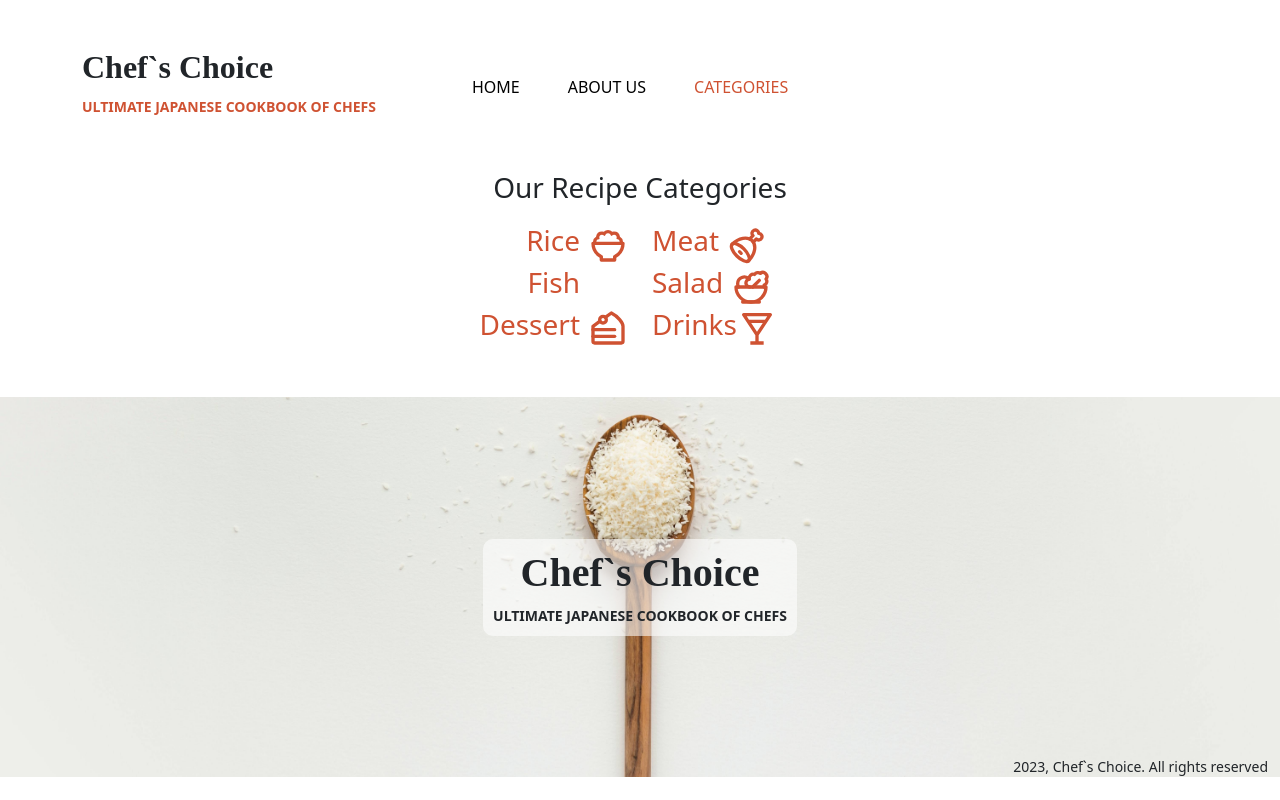
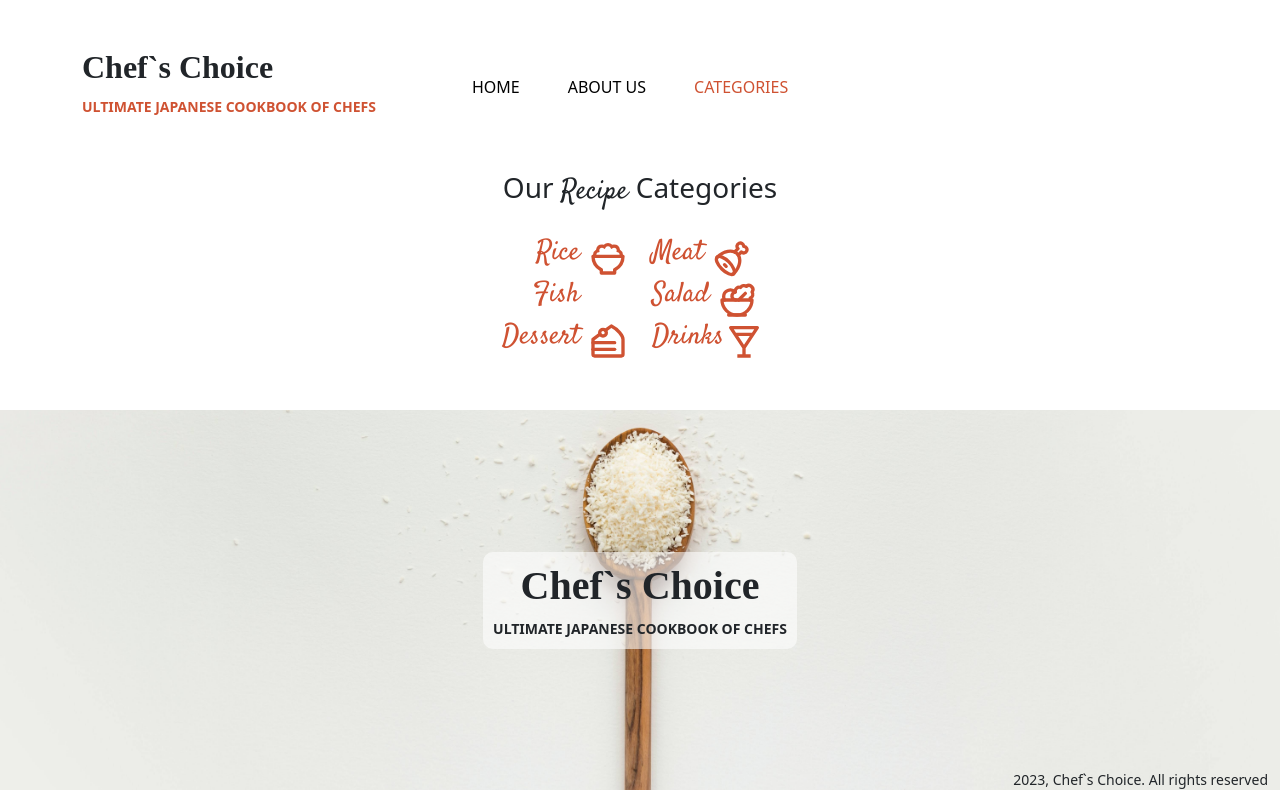
Before and after one commit to Barshonwebdev/Chef-s-Choice-client, a React (Vite) app: page /categories in a window 1280 px wide. Built offline with nearby package versions, Linux system fonts and the light colour scheme; some icons are missing; a web font is replaced by a local one.

Commit message:
categories page

```diff
--- a/index.html
+++ b/index.html
@@ -9,6 +9,9 @@
       href="https://fonts.googleapis.com/css2?family=Edu+TAS+Beginner&family=Fasthand&display=swap"
       rel="stylesheet"
     />
+    <link rel="preconnect" href="https://fonts.googleapis.com">
+<link rel="preconnect" href="https://fonts.gstatic.com" crossorigin>
+<link href="https://fonts.googleapis.com/css2?family=Satisfy&display=swap" rel="stylesheet">
     <meta name="viewport" content="width=device-width, initial-scale=1.0" />
     <title>Chef's Choice</title>
   </head>
--- a/src/pages/Categories/Categories.jsx
+++ b/src/pages/Categories/Categories.jsx
@@ -11,21 +11,21 @@ const Categories = () => {
     return (
       <div>
         <div className="mt-5 mb-5">
-          <p className="text-center fs-3">Our Recipe Categories</p>
+          <p className="text-center fs-3 mb-4">Our <span className='food-category-font'> Recipe </span> Categories</p>
           <Container>
             <Row className="">
               <Col
                 className=" d-flex justify-content-end align-items-center "
                 xs={6}
               >
-                <h3 className="icon me-2">Rice</h3>
+                <h3 className="icon me-2 food-category-font">Rice</h3>
                 <BiBowlRice className="icon fs-1 scale"></BiBowlRice>
               </Col>
               <Col
                 className=" d-flex justify-content-start align-items-center "
                 xs={6}
               >
-                <h3 className="icon me-2">Meat</h3>
+                <h3 className="icon me-2 food-category-font">Meat</h3>
                 <TbMeat className="icon fs-1 scale"></TbMeat>
               </Col>
             </Row>
@@ -34,14 +34,14 @@ const Categories = () => {
                 className=" d-flex justify-content-end align-items-center "
                 xs={6}
               >
-                <h3 className="icon me-2">Fish</h3>
+                <h3 className="icon me-2 food-category-font">Fish</h3>
                 <PiFish className="icon fs-1 scale"></PiFish>
               </Col>
               <Col
                 className=" d-flex justify-content-start align-items-center "
                 xs={6}
               >
-                <h3 className="icon me-2">Salad</h3>
+                <h3 className="icon me-2 food-category-font">Salad</h3>
                 <LuSalad className="icon fs-1 scale"></LuSalad>
               </Col>
             </Row>
@@ -50,14 +50,14 @@ const Categories = () => {
                 className=" d-flex justify-content-end align-items-center "
                 xs={6}
               >
-                <h3 className="icon me-2">Dessert</h3>
+                <h3 className="icon me-2 food-category-font">Dessert</h3>
                 <LuCakeSlice className="icon fs-1 scale"></LuCakeSlice>
               </Col>
               <Col
                 className=" d-flex justify-content-start align-items-center "
                 xs={6}
               >
-                <h3 className="icon ">Drinks</h3>
+                <h3 className="icon food-category-font">Drinks</h3>
                 <BiDrink className="icon fs-1 scale"></BiDrink>
               </Col>
             </Row>
--- a/src/pages/Categories/categories.css
+++ b/src/pages/Categories/categories.css
@@ -9,3 +9,7 @@
 .scale:hover{
     transform: scale(1.4);
 }
+
+.food-category-font{
+    font-family: 'Satisfy', cursive;
+}
```
